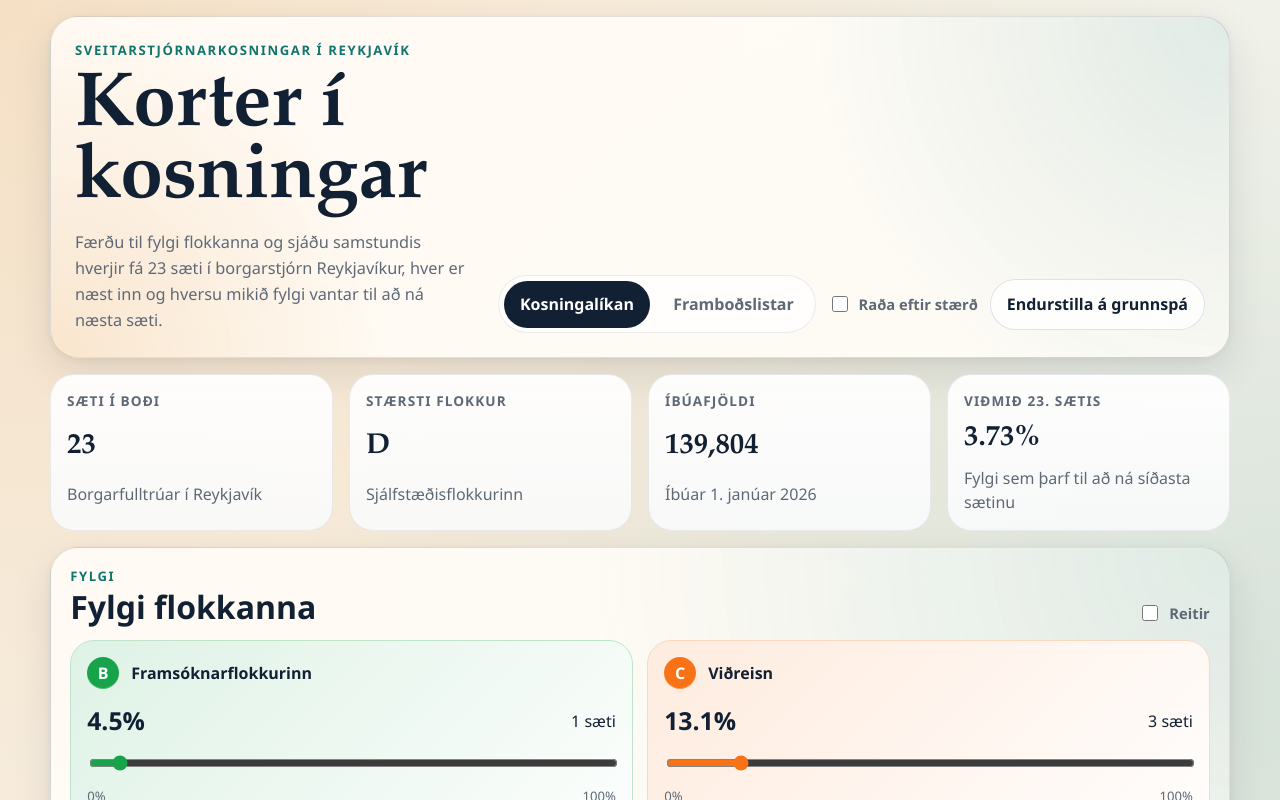
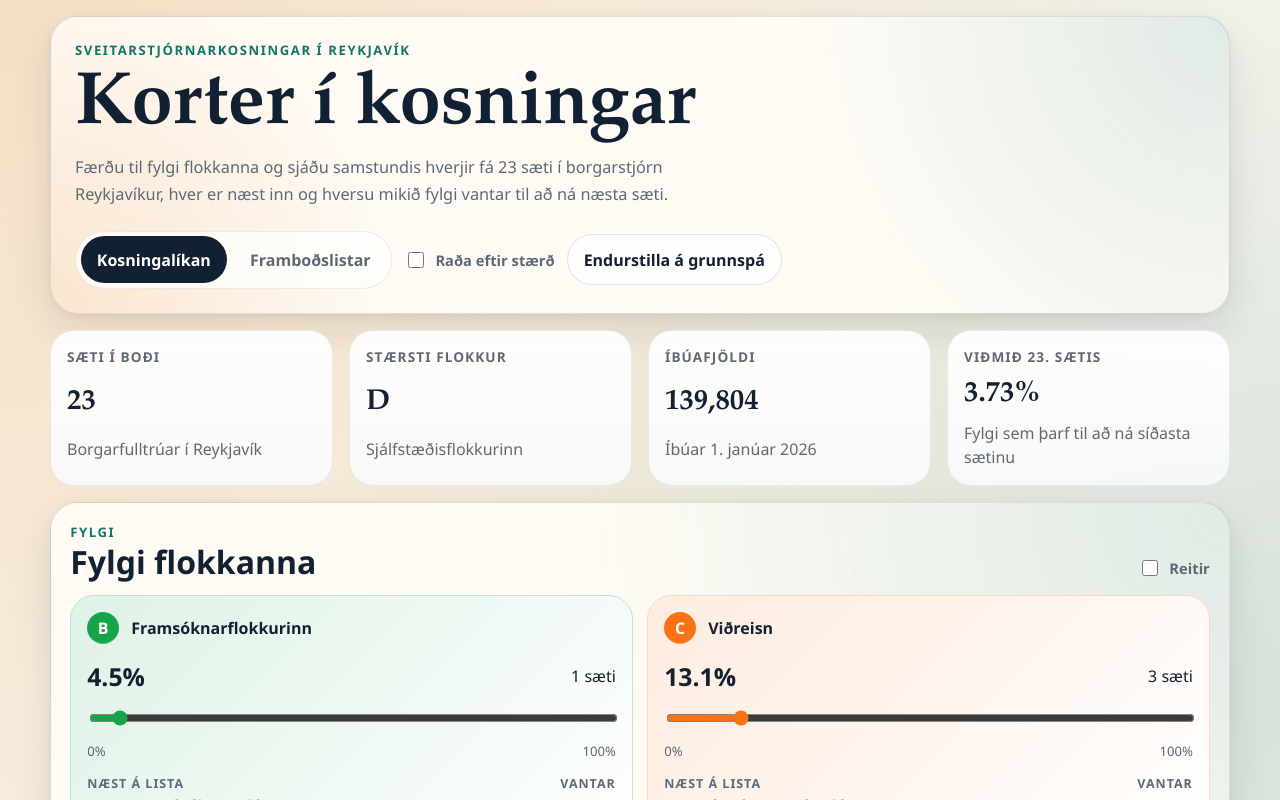
Before and after one commit to msigurbjornsson/KorterKosningar, a React (Vite) app: page / in a window 1280 px wide. Shown: the top 800 px of the page. Built offline with nearby package versions, Linux system fonts and the light colour scheme.

Commit message:
Keep hero title on one line

```diff
--- a/src/App.css
+++ b/src/App.css
@@ -673,8 +673,12 @@
 
 @media (min-width: 720px) {
   .hero-panel {
-    grid-template-columns: minmax(0, 1fr) auto;
-    align-items: end;
+    grid-template-columns: minmax(0, 1fr);
+  }
+
+  .hero-panel h1 {
+    white-space: nowrap;
+    font-size: clamp(2.5rem, 5.8vw, 4.8rem);
   }
 
   .metrics-grid {
```
